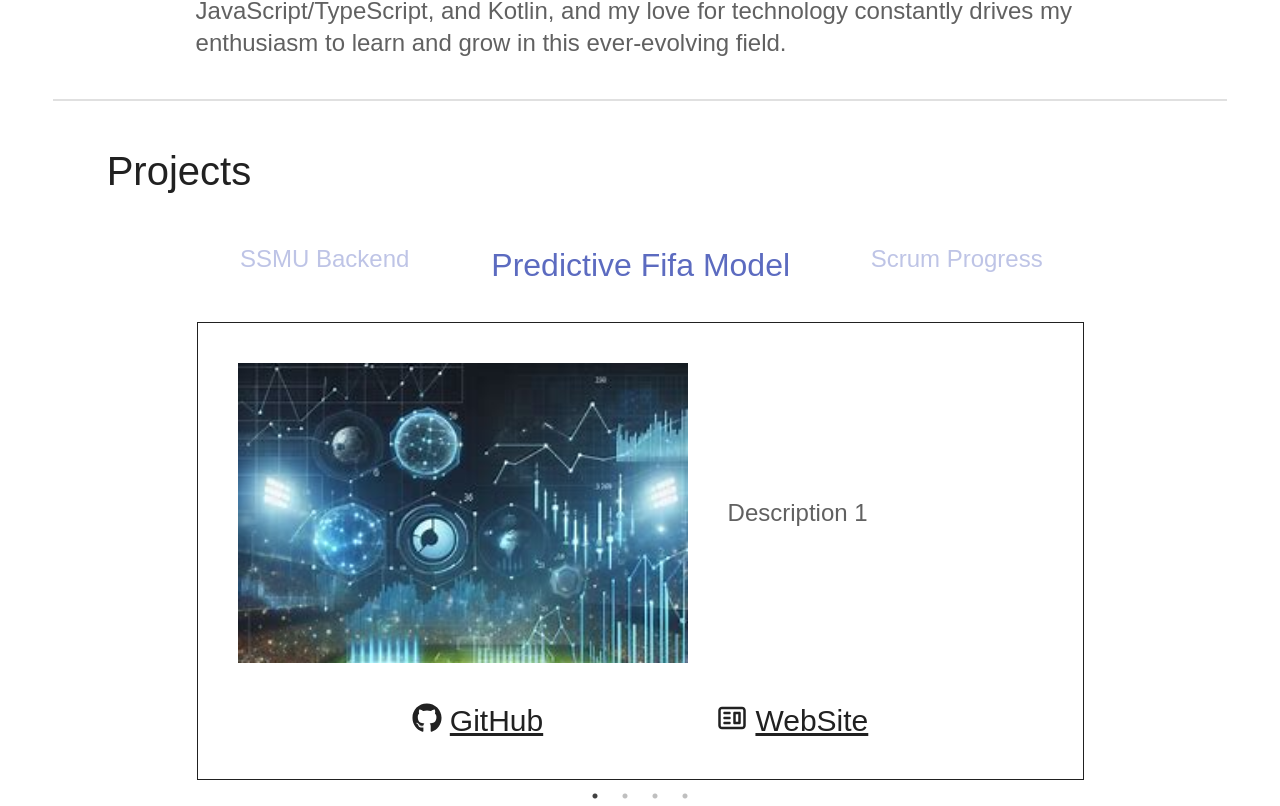
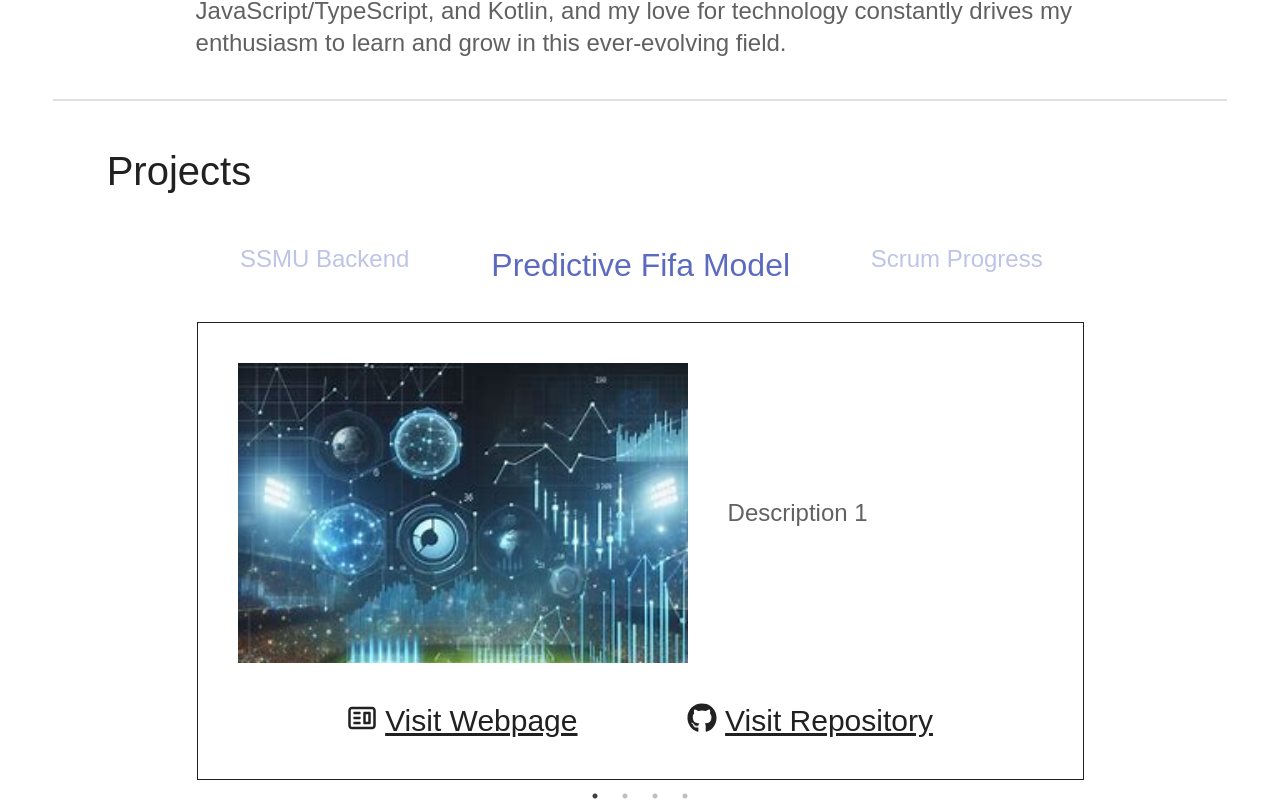
Before and after one commit to SebastianSaldarriagaC1/sebastiansaldarriaga, a Next.js app: page / in a window 1280 px wide. Shown: the part 559-1365 px from the top of the page. Built offline with nearby package versions, Linux system fonts and the light colour scheme.

Commit message:
feat: update project cards layout

```diff
--- a/src/components/molecules/Card.tsx
+++ b/src/components/molecules/Card.tsx
@@ -23,9 +23,22 @@ const ProjectCard: React.FC<ProjectCardProps> = ({
     <div className="p-10 m-[1px] card-border">
       <div className="sm:flex items-center">
         <ProjectImage src={image} alt={title} />
-        <p className="ml-10">{description}</p>
+        <p className="sm:ml-10">{description}</p>
       </div>
-      <div className="flex w-full mt-10 justify-evenly">
+      <div className="sm:flex w-full mt-10 justify-evenly">
+        {websiteLink && (
+          <a
+            href={githubLink}
+            target="_blank"
+            rel="noreferrer"
+            className="flex"
+          >
+            <CgWebsite className="mr-2 text-xl sm:text-3xl" />
+            <p className="project-external-link-text text-xl  sm:text-3xl">
+              Visit Webpage
+            </p>
+          </a>
+        )}
         {githubLink && (
           <a
             href={githubLink}
@@ -33,19 +46,10 @@ const ProjectCard: React.FC<ProjectCardProps> = ({
             rel="noreferrer"
             className="flex"
           >
-            <FaGithub className="mr-2" size={30} />
-            <p className="project-external-link-text text-3xl">GitHub</p>
-          </a>
-        )}
-        {websiteLink && (
-          <a
-            href={githubLink}
-            target="_blank"
-            rel="noreferrer"
-            className="flex"
-          >
-            <CgWebsite className="mr-2" size={30} />
-            <p className="project-external-link-text text-3xl">WebSite</p>
+            <FaGithub className="mr-2 text-xl sm:text-3xl" />
+            <p className="project-external-link-text text-xl sm:text-3xl">
+              Visit Repository
+            </p>
           </a>
         )}
       </div>
```
